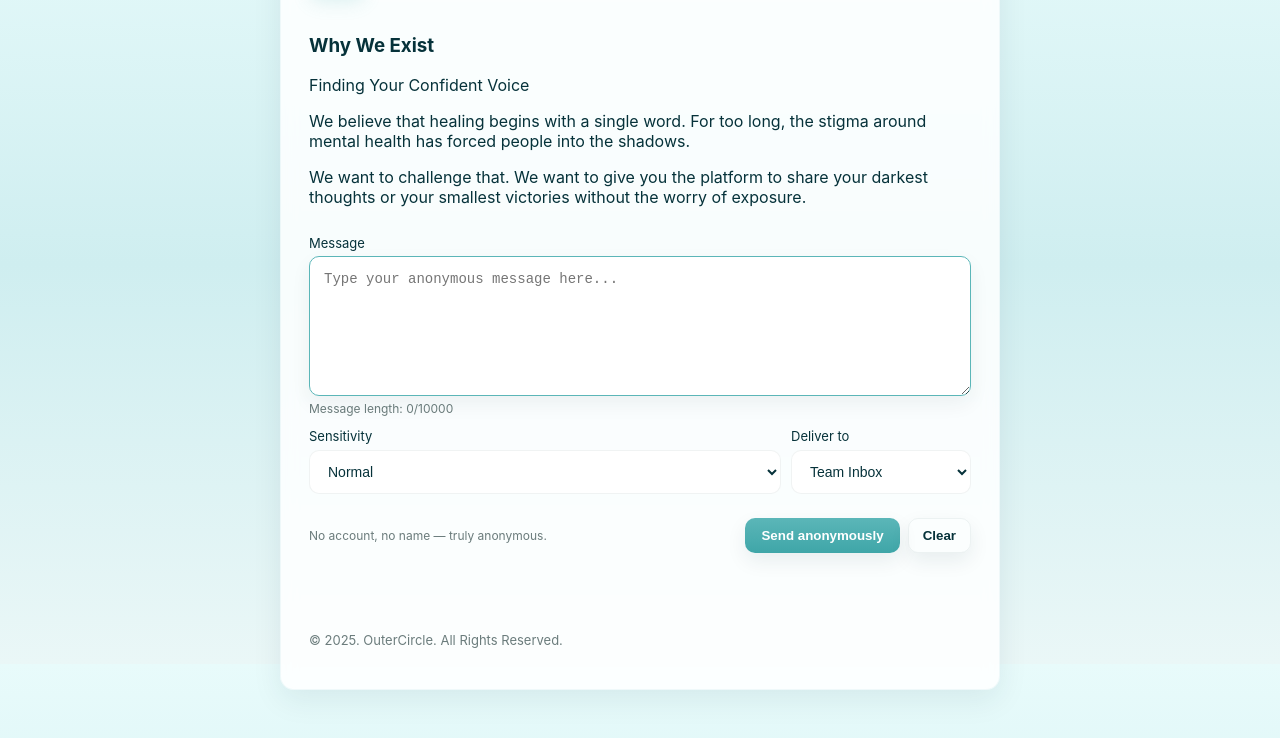
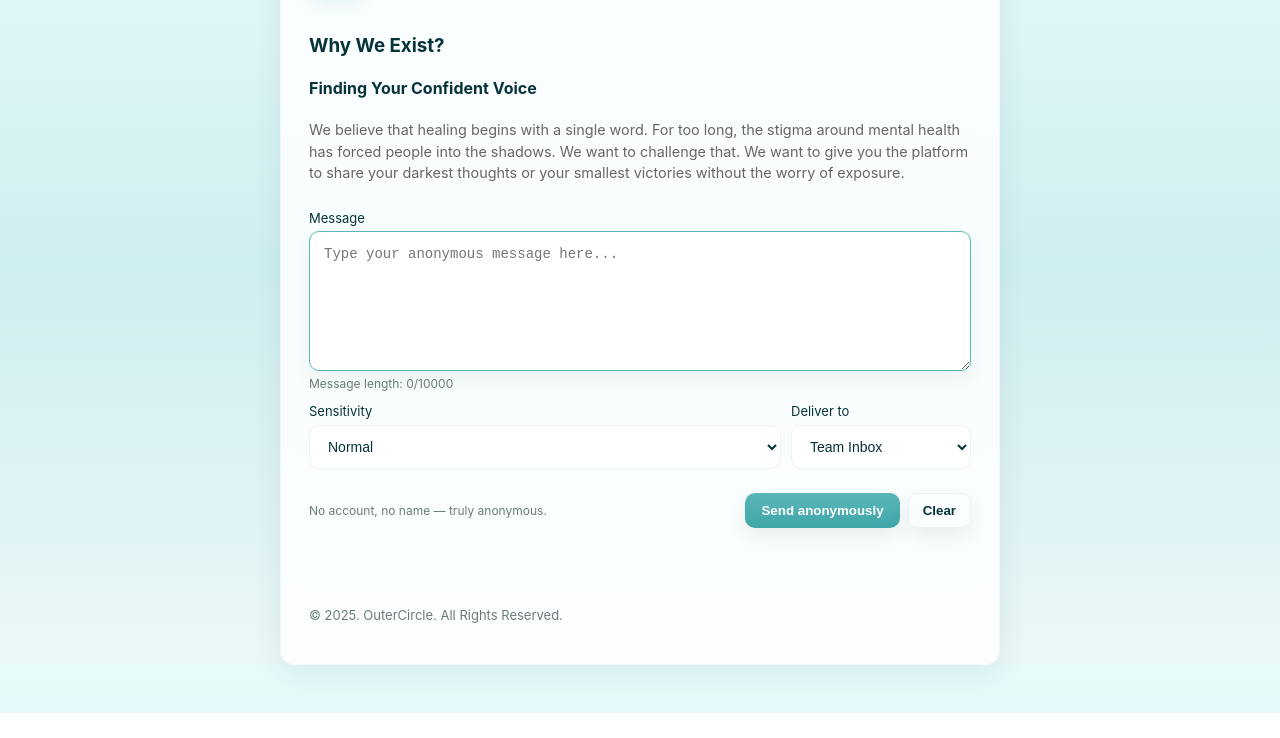
Before and after one commit to mongabra/Outer_Circle, a plain HTML site: page index.html in a window 1280 px wide. Shown: the part 136-874 px from the top of the page. After the commit the page ends 849 px from the top, so only its background shows below. Drawn offline with Linux system fonts and the light colour scheme.

Commit message:
First Change

```diff
--- a/index.html
+++ b/index.html
@@ -19,13 +19,13 @@
 
       <form id="anonForm" autocomplete="off" novalidate>
         <div>
-          <h3>Why We Exist</h3>
-          <p>Finding Your Confident Voice</p>
-          <p>We believe that healing begins with a single word.
-             For too long, the stigma around mental health has forced people into the shadows. </p>
-          <p>We want to challenge that. We want to give you the platform to share your darkest thoughts or your smallest victories without the worry of exposure.</p>
+          <h3>Why We Exist?</h3>
+          <h4>Finding Your Confident Voice</h4>
+
+          <p class="intro-text">We believe that healing begins with a single word.
+             For too long, the stigma around mental health has forced people into the shadows.
+             We want to challenge that. We want to give you the platform to share your darkest thoughts or your smallest victories without the worry of exposure.</p>
         </div>
-
         <div>
           <label for="message">Message</label>
           <textarea id="message" name="message" placeholder="Type your anonymous message here..." required maxlength="2000" aria-required="true"></textarea>
--- a/styles/styles.css
+++ b/styles/styles.css
@@ -227,4 +227,11 @@ button:hover:not([disabled]) span {
   color: #e8fbfb;
 }
 
+.intro-text {
+  font-size: 0.9rem; /* same as the subtitle */
+  color: #666;
+  font-weight: 400;
+  line-height: 1.5;
+}
+
 @keyframes spin{ to { transform: rotate(360deg); } }
```
